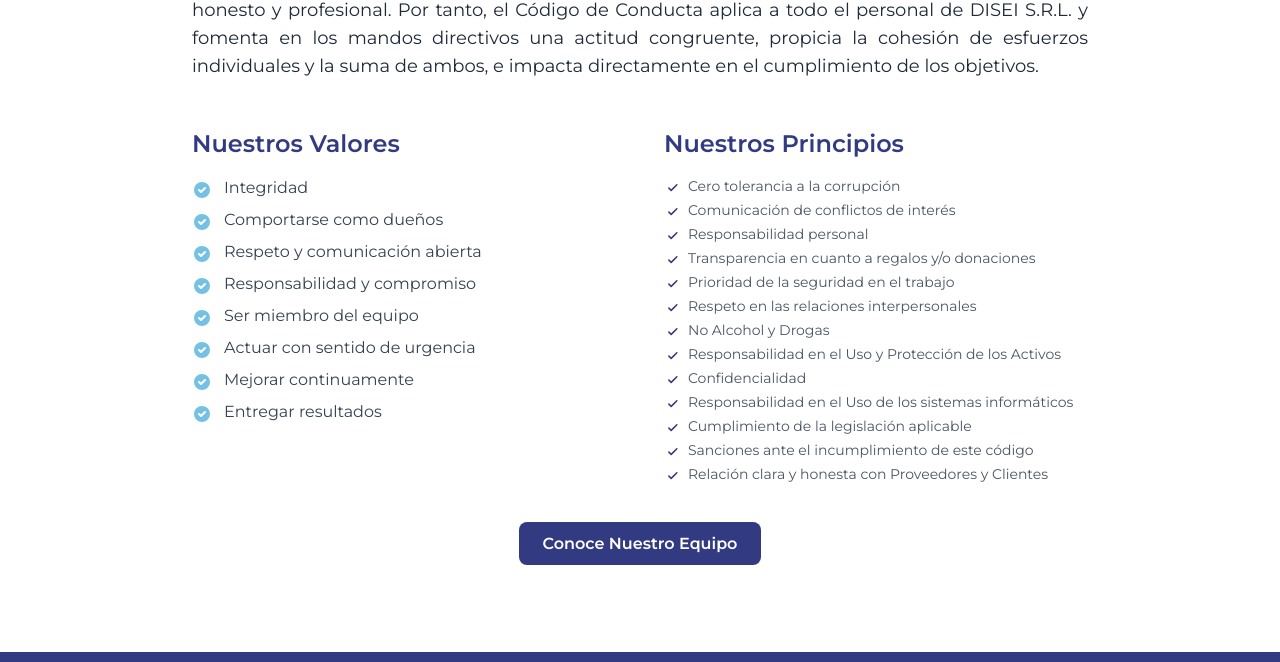
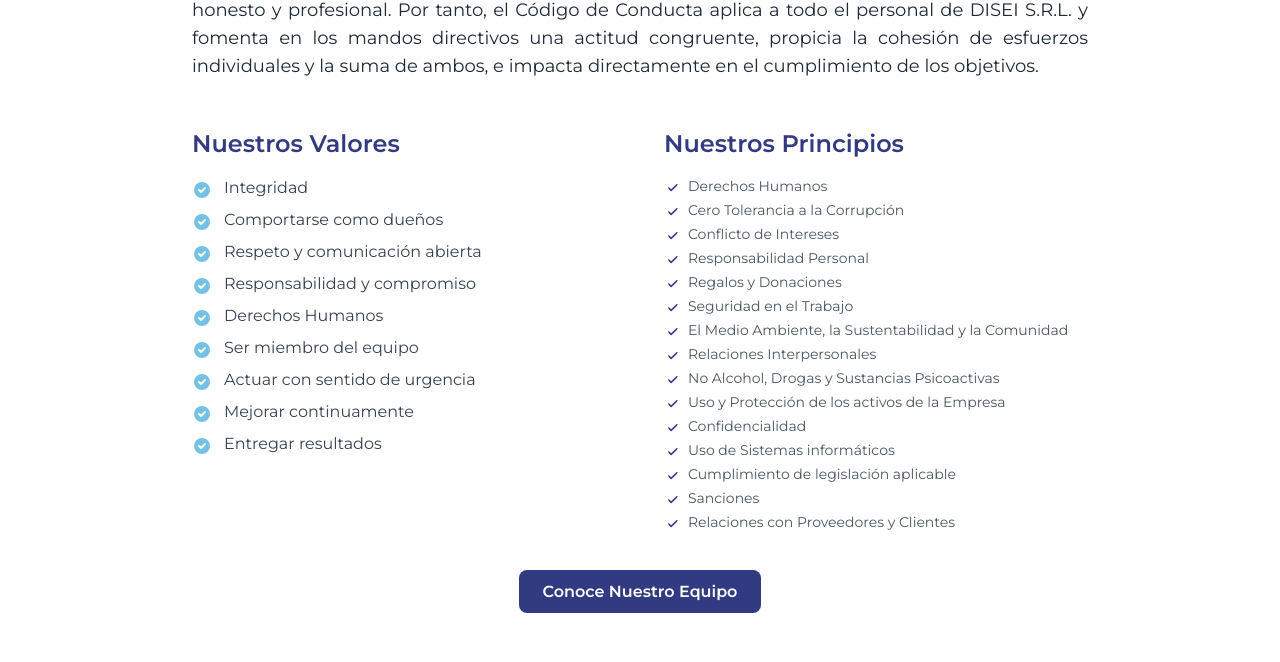
Before and after one commit to marianoressio/Disei-website, a plain HTML site: page nosotros.html in a window 1280 px wide. Shown: the part 2291-2953 px from the top of the page. Drawn offline with nearby package versions, Linux system fonts and the light colour scheme.

Commit message:
Ajustes de código de conducta

```diff
--- a/nosotros.html
+++ b/nosotros.html
@@ -326,6 +326,13 @@
                                         <path fill-rule="evenodd"
                                             d="M10 18a8 8 0 100-16 8 8 0 000 16zm3.707-9.293a1 1 0 00-1.414-1.414L9 10.586 7.707 9.293a1 1 0 00-1.414 1.414l2 2a1 1 0 001.414 0l4-4z"
                                             clip-rule="evenodd"></path>
+                                    </svg>Derechos Humanos</li>
+                                    <li class="flex items-start"><svg
+                                        class="w-5 h-5 text-diseilightBlue mr-3 mt-1 flex-shrink-0" fill="currentColor"
+                                        viewBox="0 0 20 20">
+                                        <path fill-rule="evenodd"
+                                            d="M10 18a8 8 0 100-16 8 8 0 000 16zm3.707-9.293a1 1 0 00-1.414-1.414L9 10.586 7.707 9.293a1 1 0 00-1.414 1.414l2 2a1 1 0 001.414 0l4-4z"
+                                            clip-rule="evenodd"></path>
                                     </svg>Ser miembro del equipo</li>
                                 <li class="flex items-start"><svg
                                         class="w-5 h-5 text-diseilightBlue mr-3 mt-1 flex-shrink-0" fill="currentColor"
@@ -359,42 +366,52 @@
                                         fill="currentColor" viewBox="0 0 20 20">
                                         <path
                                             d="M16.707 5.293a1 1 0 00-1.414 0L9 11.586 6.707 9.293a1 1 0 00-1.414 1.414l3 3a1 1 0 001.414 0l7-7a1 1 0 000-1.414z" />
-                                    </svg>Cero tolerancia a la corrupción</li>
+                                    </svg>Derechos Humanos</li>
                                 <li class="flex items-start"><svg class="w-4 h-4 text-diseiBlue mr-2 mt-1 flex-shrink-0"
                                         fill="currentColor" viewBox="0 0 20 20">
                                         <path
                                             d="M16.707 5.293a1 1 0 00-1.414 0L9 11.586 6.707 9.293a1 1 0 00-1.414 1.414l3 3a1 1 0 001.414 0l7-7a1 1 0 000-1.414z" />
-                                    </svg>Comunicación de conflictos de interés</li>
+                                    </svg>Cero Tolerancia a la Corrupción</li>
                                 <li class="flex items-start"><svg class="w-4 h-4 text-diseiBlue mr-2 mt-1 flex-shrink-0"
                                         fill="currentColor" viewBox="0 0 20 20">
                                         <path
                                             d="M16.707 5.293a1 1 0 00-1.414 0L9 11.586 6.707 9.293a1 1 0 00-1.414 1.414l3 3a1 1 0 001.414 0l7-7a1 1 0 000-1.414z" />
-                                    </svg>Responsabilidad personal</li>
+                                    </svg>Conflicto de Intereses</li>
                                 <li class="flex items-start"><svg class="w-4 h-4 text-diseiBlue mr-2 mt-1 flex-shrink-0"
                                         fill="currentColor" viewBox="0 0 20 20">
                                         <path
                                             d="M16.707 5.293a1 1 0 00-1.414 0L9 11.586 6.707 9.293a1 1 0 00-1.414 1.414l3 3a1 1 0 001.414 0l7-7a1 1 0 000-1.414z" />
-                                    </svg>Transparencia en cuanto a regalos y/o donaciones</li>
+                                    </svg>Responsabilidad Personal</li>
                                 <li class="flex items-start"><svg class="w-4 h-4 text-diseiBlue mr-2 mt-1 flex-shrink-0"
                                         fill="currentColor" viewBox="0 0 20 20">
                                         <path
                                             d="M16.707 5.293a1 1 0 00-1.414 0L9 11.586 6.707 9.293a1 1 0 00-1.414 1.414l3 3a1 1 0 001.414 0l7-7a1 1 0 000-1.414z" />
-                                    </svg>Prioridad de la seguridad en el trabajo</li>
+                                    </svg>Regalos y Donaciones</li>
                                 <li class="flex items-start"><svg class="w-4 h-4 text-diseiBlue mr-2 mt-1 flex-shrink-0"
                                         fill="currentColor" viewBox="0 0 20 20">
                                         <path
                                             d="M16.707 5.293a1 1 0 00-1.414 0L9 11.586 6.707 9.293a1 1 0 00-1.414 1.414l3 3a1 1 0 001.414 0l7-7a1 1 0 000-1.414z" />
-                                    </svg>Respeto en las relaciones interpersonales</li>
+                                    </svg>Seguridad en el Trabajo</li>
                                 <li class="flex items-start"><svg class="w-4 h-4 text-diseiBlue mr-2 mt-1 flex-shrink-0"
                                         fill="currentColor" viewBox="0 0 20 20">
                                         <path
                                             d="M16.707 5.293a1 1 0 00-1.414 0L9 11.586 6.707 9.293a1 1 0 00-1.414 1.414l3 3a1 1 0 001.414 0l7-7a1 1 0 000-1.414z" />
-                                    </svg>No Alcohol y Drogas</li>
+                                    </svg>El Medio Ambiente, la Sustentabilidad y la Comunidad </li>
                                 <li class="flex items-start"><svg class="w-4 h-4 text-diseiBlue mr-2 mt-1 flex-shrink-0"
                                         fill="currentColor" viewBox="0 0 20 20">
                                         <path
                                             d="M16.707 5.293a1 1 0 00-1.414 0L9 11.586 6.707 9.293a1 1 0 00-1.414 1.414l3 3a1 1 0 001.414 0l7-7a1 1 0 000-1.414z" />
-                                    </svg>Responsabilidad en el Uso y Protección de los Activos</li>
+                                    </svg>Relaciones Interpersonales</li>
+                                <li class="flex items-start"><svg class="w-4 h-4 text-diseiBlue mr-2 mt-1 flex-shrink-0"
+                                        fill="currentColor" viewBox="0 0 20 20">
+                                        <path
+                                            d="M16.707 5.293a1 1 0 00-1.414 0L9 11.586 6.707 9.293a1 1 0 00-1.414 1.414l3 3a1 1 0 001.414 0l7-7a1 1 0 000-1.414z" />
+                                    </svg>No Alcohol, Drogas y Sustancias Psicoactivas</li>
+                                <li class="flex items-start"><svg class="w-4 h-4 text-diseiBlue mr-2 mt-1 flex-shrink-0"
+                                        fill="currentColor" viewBox="0 0 20 20">
+                                        <path
+                                            d="M16.707 5.293a1 1 0 00-1.414 0L9 11.586 6.707 9.293a1 1 0 00-1.414 1.414l3 3a1 1 0 001.414 0l7-7a1 1 0 000-1.414z" />
+                                    </svg>Uso y Protección de los activos de la Empresa</li>
                                 <li class="flex items-start"><svg class="w-4 h-4 text-diseiBlue mr-2 mt-1 flex-shrink-0"
                                         fill="currentColor" viewBox="0 0 20 20">
                                         <path
@@ -404,22 +421,22 @@
                                         fill="currentColor" viewBox="0 0 20 20">
                                         <path
                                             d="M16.707 5.293a1 1 0 00-1.414 0L9 11.586 6.707 9.293a1 1 0 00-1.414 1.414l3 3a1 1 0 001.414 0l7-7a1 1 0 000-1.414z" />
-                                    </svg>Responsabilidad en el Uso de los sistemas informáticos</li>
+                                    </svg>Uso de Sistemas informáticos</li>
                                 <li class="flex items-start"><svg class="w-4 h-4 text-diseiBlue mr-2 mt-1 flex-shrink-0"
                                         fill="currentColor" viewBox="0 0 20 20">
                                         <path
                                             d="M16.707 5.293a1 1 0 00-1.414 0L9 11.586 6.707 9.293a1 1 0 00-1.414 1.414l3 3a1 1 0 001.414 0l7-7a1 1 0 000-1.414z" />
-                                    </svg>Cumplimiento de la legislación aplicable</li>
+                                    </svg>Cumplimiento de legislación aplicable</li>
                                 <li class="flex items-start"><svg class="w-4 h-4 text-diseiBlue mr-2 mt-1 flex-shrink-0"
                                         fill="currentColor" viewBox="0 0 20 20">
                                         <path
                                             d="M16.707 5.293a1 1 0 00-1.414 0L9 11.586 6.707 9.293a1 1 0 00-1.414 1.414l3 3a1 1 0 001.414 0l7-7a1 1 0 000-1.414z" />
-                                    </svg>Sanciones ante el incumplimiento de este código</li>
-                                <li class="flex items-start"><svg class="w-4 h-4 text-diseiBlue mr-2 mt-1 flex-shrink-0"
+                                    </svg>Sanciones</li>
+                                    <li class="flex items-start"><svg class="w-4 h-4 text-diseiBlue mr-2 mt-1 flex-shrink-0"
                                         fill="currentColor" viewBox="0 0 20 20">
                                         <path
                                             d="M16.707 5.293a1 1 0 00-1.414 0L9 11.586 6.707 9.293a1 1 0 00-1.414 1.414l3 3a1 1 0 001.414 0l7-7a1 1 0 000-1.414z" />
-                                    </svg>Relación clara y honesta con Proveedores y Clientes</li>
+                                    </svg>Relaciones con Proveedores y Clientes</li>
                             </ul>
                         </div>
                     </div>
```
Also changed, not shown: integridad.html (+1 -1 lines), 1 other file.
